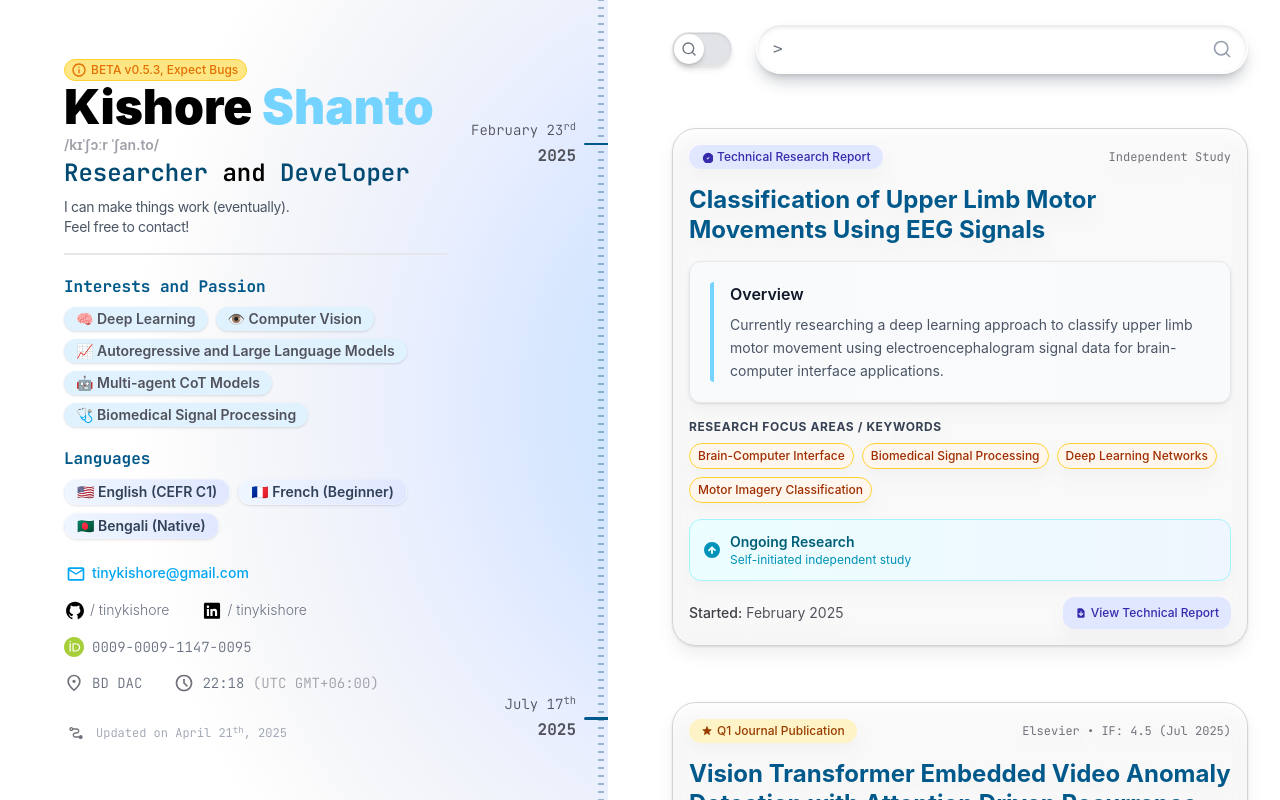
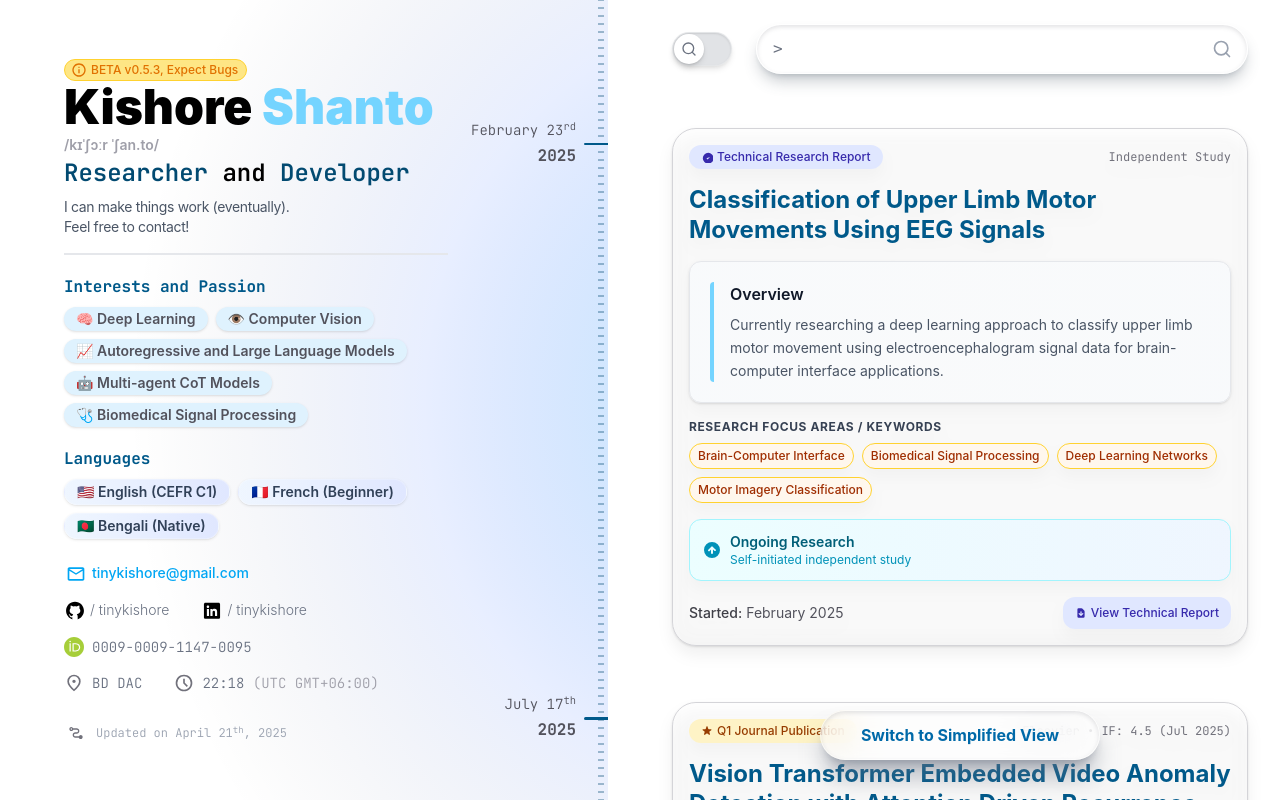
Before and after one commit to kishoreshanto/kishoreshanto, a SvelteKit app: page / in a window 1280 px wide. Shown: the top 800 px of the page. Built offline with nearby package versions, Linux system fonts and the light colour scheme.

Commit message:
Add BottomSwitch component to layout for enhanced user interaction

```diff
--- a/src/routes/+layout.svelte
+++ b/src/routes/+layout.svelte
@@ -7,6 +7,7 @@
     import LeftPanel from "../components/LeftPanel.svelte";
     import { injectSpeedInsights } from '@vercel/speed-insights/sveltekit';
     import type { Snippet } from 'svelte';
+  import BottomSwitch from "../components/BottomSwitch.svelte";
 
     interface Props {
         children: Snippet;
@@ -36,6 +37,8 @@
             <TimeLine/>
         </div>
 
+        <BottomSwitch/>
+
         <!-- Right Panel Goes here, modify `+page.svelte` to change contents -->
         {@render children()}
     </div>
```
